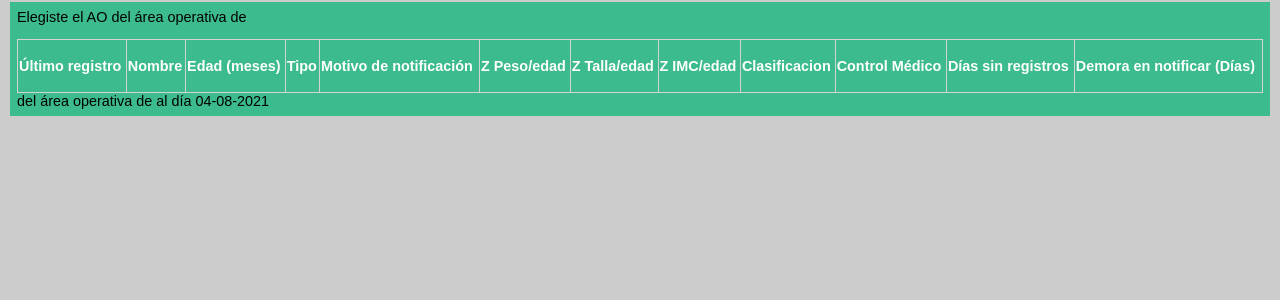
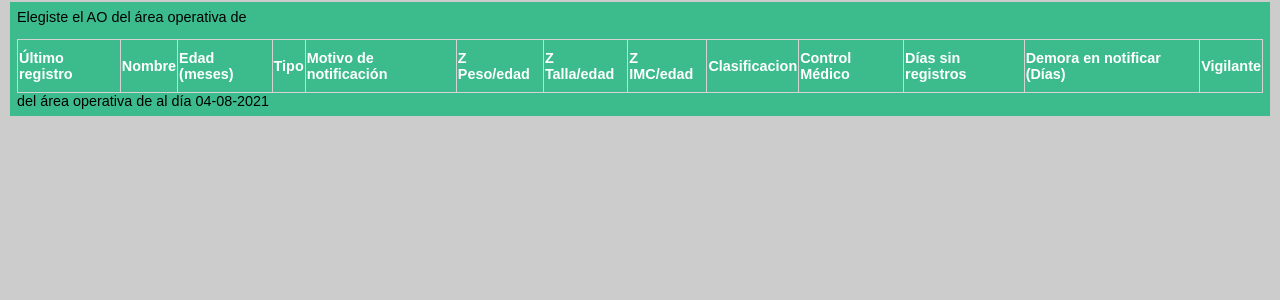
Before and after one commit to enriquefnt/reglog, a PHP site: page /include/nominal.php in a window 1280 px wide. Shown: the part 121-421 px from the top of the page. Run offline with PHP 8.4, Linux system fonts and the light colour scheme; data that the repository does not hold is empty.

Commit message:
agregando vigilante

```diff
--- a/include/nominal.html.php
+++ b/include/nominal.html.php
@@ -41,6 +41,7 @@ include __DIR__ . '/../include/conecta.php';
     <th>Control Médico</th>
     <th>Días sin registros</th>
     <th>Demora en notificar (Días)</th>
+     <th>Vigilante</th>
   </tr>
   </thead>
   <tbody>
@@ -81,6 +82,7 @@ include __DIR__ . '/../include/conecta.php';
   	<td align="center" style= "background-color: #<?= htmlspecialchars($caso['color'], ENT_QUOTES, 'UTF-8'); ?>">
   	  	 	<?= htmlspecialchars($caso['dias_transcurridos'], ENT_QUOTES, 'UTF-8'); ?></td>
  	<td align="center"><?= htmlspecialchars($caso['retraso'], ENT_QUOTES, 'UTF-8'); ?></td>
+ 	<td align="center"><?= htmlspecialchars($caso['vigilante'], ENT_QUOTES, 'UTF-8'); ?></td>
 
     </tr>
   <?php endforeach; ?>
--- a/include/nominal.php
+++ b/include/nominal.php
@@ -18,7 +18,7 @@ include __DIR__ . '/../include/conecta.php';
  	ROUND(NotZimc,2) AS ZIMCEdad , MotNom, SevoNom, SclinNom,@tabla:="Notificación" AS Tipo,
     if(NotFin="SI","Alta","Activo") AS Estado, NotFecha AS Ordena,
     if(NotMatricula="SIN DATO","NO","SI") AS Medico, Aoresi,NotFin,IdCtrol,NotFin, TIMESTAMPDIFF(DAY, NotFecha, now()) AS dias_transcurridos,
-    DATEDIFF( NotFechaSist, NotFecha) as retraso,
+    DATEDIFF( NotFechaSist, NotFecha) as retraso, CONCAT(Ape, ", ",Nom) AS vigilante,
     CASE
     WHEN
     (NotZpe > 7 OR NotZimc > 7 OR NotZta > 7 OR
@@ -62,6 +62,7 @@ left join SEGUNCLINICA on NotClinica = SclinId
 left join MOTIVOSNOTI on NotMotivo = MotId
 left join AREAS on Aoresi=Ao_Id
 left join NOTICONTROL on NotId=IdNoti
+left join USUARIOS on NotUsuario =Idusuario
 where Aoresi= '.$_POST['listaAOPS'].' AND NotFin="NO" AND IdCtrol IS null
 
 UNION
@@ -71,7 +72,7 @@ select t.IdNoti, DATE_FORMAT(t.CtrolFecha , "%d/%m/%Y") AS Fecha, ApeNom As Nomb
     ROUND(t.CtrolZimc,2) AS ZIMCEdad , MotNom, SevoNom, SclinNom,
 	@tabla:="Control" AS Tipo,if(NotFin="SI","Alta","Activo") AS Estado, @ordena:=CtrolFecha,
 	if(CtrolMatricula="SIN DATO","NO","SI") AS Medico,Aoresi,NotFin,IdCtrol,NotFin, TIMESTAMPDIFF(DAY, CtrolFecha, now()) AS dias_transcurridos,
-	DATEDIFF(CtrolFechapc,CtrolFecha) AS retraso ,
+	DATEDIFF(CtrolFechapc,CtrolFecha) AS retraso , CONCAT(Ape, ", ",Nom) AS vigilante,
 				 CASE
 				    WHEN
     CtrolZp > 7 OR CtrolZimc > 7 OR CtrolZt > 7 OR
@@ -119,6 +120,8 @@ AS color
 				inner join SEGUNCLINICA on NotClinica = SclinId
 				inner join MOTIVOSNOTI on NotMotivo = MotId
 				inner join AREAS on Aoresi=Ao_Id
+				left join USUARIOS on CtrolUsuario =Idusuario
+
 								where Aoresi= '.$_POST['listaAOPS'].' AND NotFin="NO"
                                 GROUP BY Nombre
                                 order by Ordena desc;';
```
